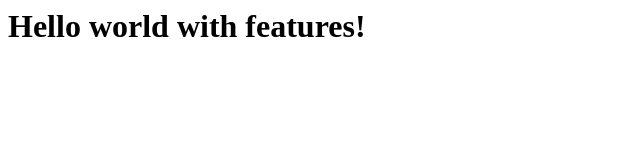
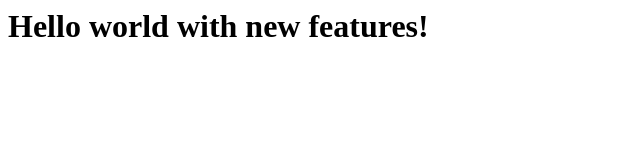
Before and after one commit to astark13/test_repo, a plain HTML site: page index.html in a window 1280 px wide. Shown: the whole page, without its empty margins (0-640 px from the left). Drawn offline with Linux system fonts and the light colour scheme.

Commit message:
Added new features

```diff
--- a/index.html
+++ b/index.html
@@ -1,5 +1,5 @@
 <html>
 <h1>
-Hello world with features!
+Hello world with new features!
 </h1>
 </html>
```
